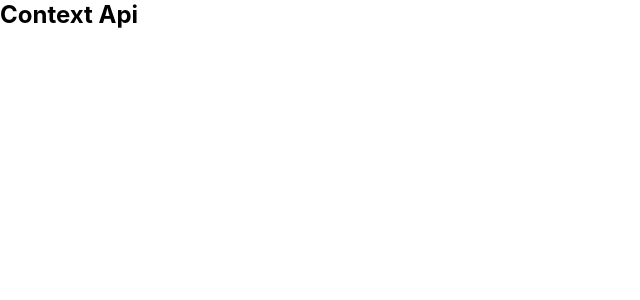
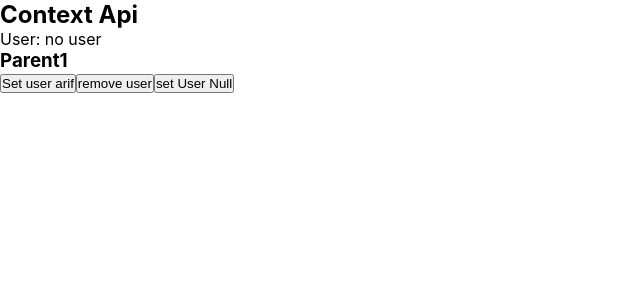
Before and after one commit to arifpro/context-api-template, a React (Create React App) app: page / in a window 1280 px wide. Shown: the top 300 px of the page, without its empty margins (0-640 px from the left). Built offline with nearby package versions, Linux system fonts and the light colour scheme.

Commit message:
context api

```diff
--- a/src/App.js
+++ b/src/App.js
@@ -1,9 +1,21 @@
-import React from 'react';
+import React, { useState } from 'react';
+
+// components
+import Parent1 from './components/Parent1/Parent1';
+
+// state
+import { useStateValue } from './state/StateProvider';
+
 
 function App() {
+  // const [user, setUser] = useState(null);
+  const [{ user }, dispatch] = useStateValue();
+
   return (
     <section>
       <h1>Context Api</h1>
+      <p>User: {user ? user : 'no user'}</p>
+      <Parent1 />
     </section>
   );
 }
--- a/src/components/Parent1/Parent1.js
+++ b/src/components/Parent1/Parent1.js
@@ -1,9 +1,39 @@
 import React from 'react';
 
-const Parent1 = () => {
+// state
+import { useStateValue } from '../../state/StateProvider';
+
+const Parent1 = ({ setUser }) => {
+    const [{ user }, dispatch] = useStateValue();
+
+    const addUser = () => {
+        // setUser('arif')
+        dispatch({
+            type: 'SET_USER',
+            user: 'arif'
+        })
+    }
+
+    const removeUser = () => {
+        // setUser(null)
+        dispatch({
+            type: 'SET_USER',
+            user: null
+        })
+    }
+
+    const setUserNull = () => {
+        dispatch({
+            type: 'REMOVE_USER'
+        })
+    }
+
     return (
         <section>
             <h1>Parent1</h1>
+            <button onClick={addUser}>Set user arif</button>
+            <button onClick={removeUser}>remove user</button>
+            <button onClick={setUserNull}>set User Null</button>
         </section>
     )
 }
--- a/src/index.js
+++ b/src/index.js
@@ -3,9 +3,15 @@ import ReactDOM from 'react-dom';
 import './index.css';
 import App from './App';
 
+// state provider, reducer
+import { StateProvider } from './state/StateProvider';
+import reducer, { initialState } from './state/reducer'
+
 ReactDOM.render(
   <React.StrictMode>
-    <App />
+    <StateProvider initialState={initialState} reducer={reducer}>
+      <App />
+    </StateProvider>
   </React.StrictMode>,
   document.getElementById('root')
 );
--- a/src/state/StateProvider.js
+++ b/src/state/StateProvider.js
@@ -0,0 +1,12 @@
+import React, { createContext, useContext, useReducer } from 'react';
+
+export const StateContext = createContext();
+
+// higher order component
+export const StateProvider = ({ reducer, initialState, children }) => (
+    <StateContext.Provider value={useReducer(reducer, initialState)}>
+        {children}
+    </StateContext.Provider>
+);
+
+export const useStateValue = () => useContext(StateContext);
--- a/src/state/reducer.js
+++ b/src/state/reducer.js
@@ -0,0 +1,30 @@
+export const initialState = {
+    user: null
+};
+
+export const actionTypes = {
+    SET_USER: 'SET_USER',
+    REMOVE_USER: 'REMOVE_USER'
+};
+
+const reducer = (state, action) => {
+    console.log(action)
+    switch (action.type) {
+        case actionTypes.SET_USER:
+            return {
+                ...state,
+                user: action.user
+            };
+
+        case actionTypes.REMOVE_USER:
+            return {
+                ...state,
+                user: null
+            };
+
+        default:
+            return state;
+    }
+};
+
+export default reducer;
```
Also changed, not shown: 1 other file (tests, documents, lock files or other folders).
